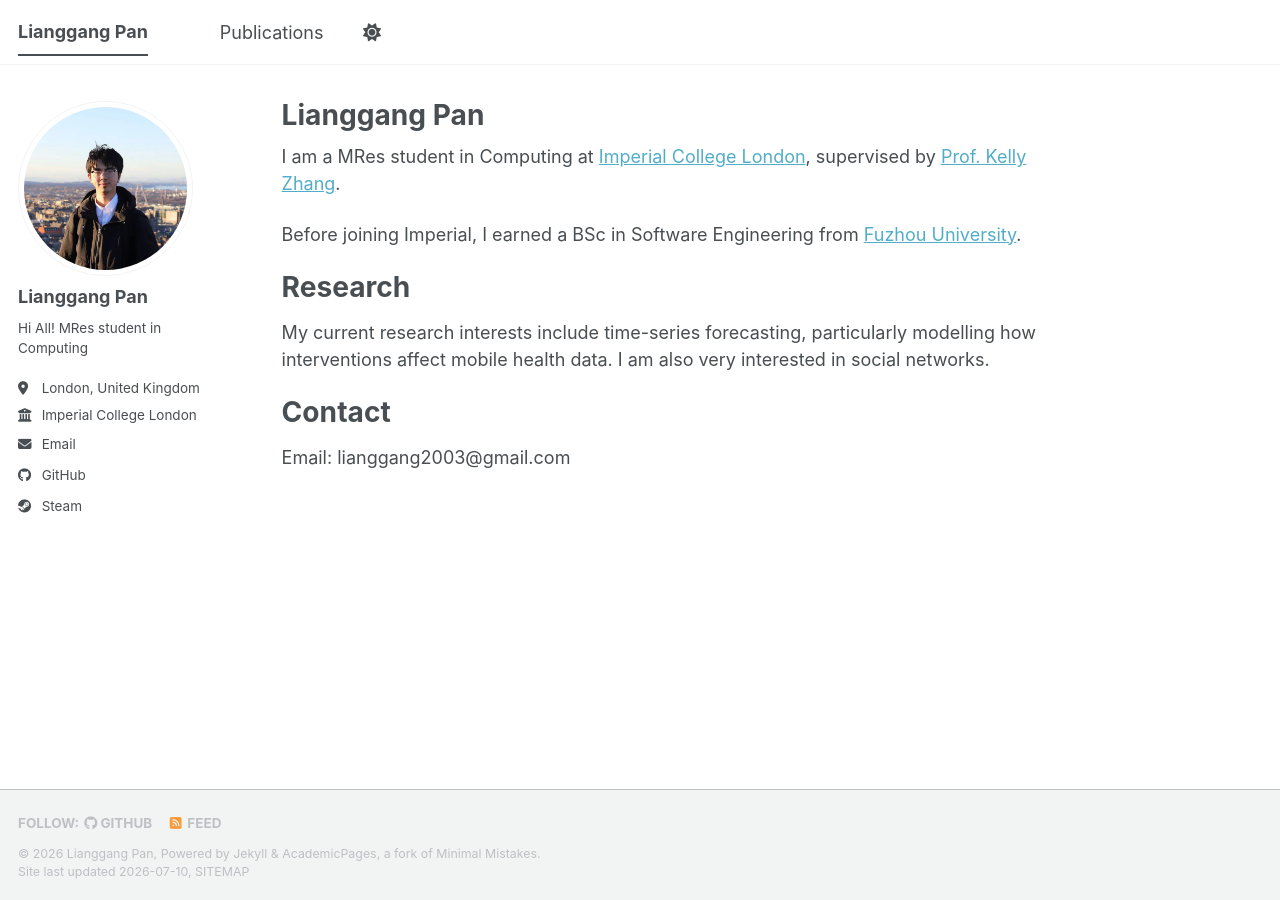
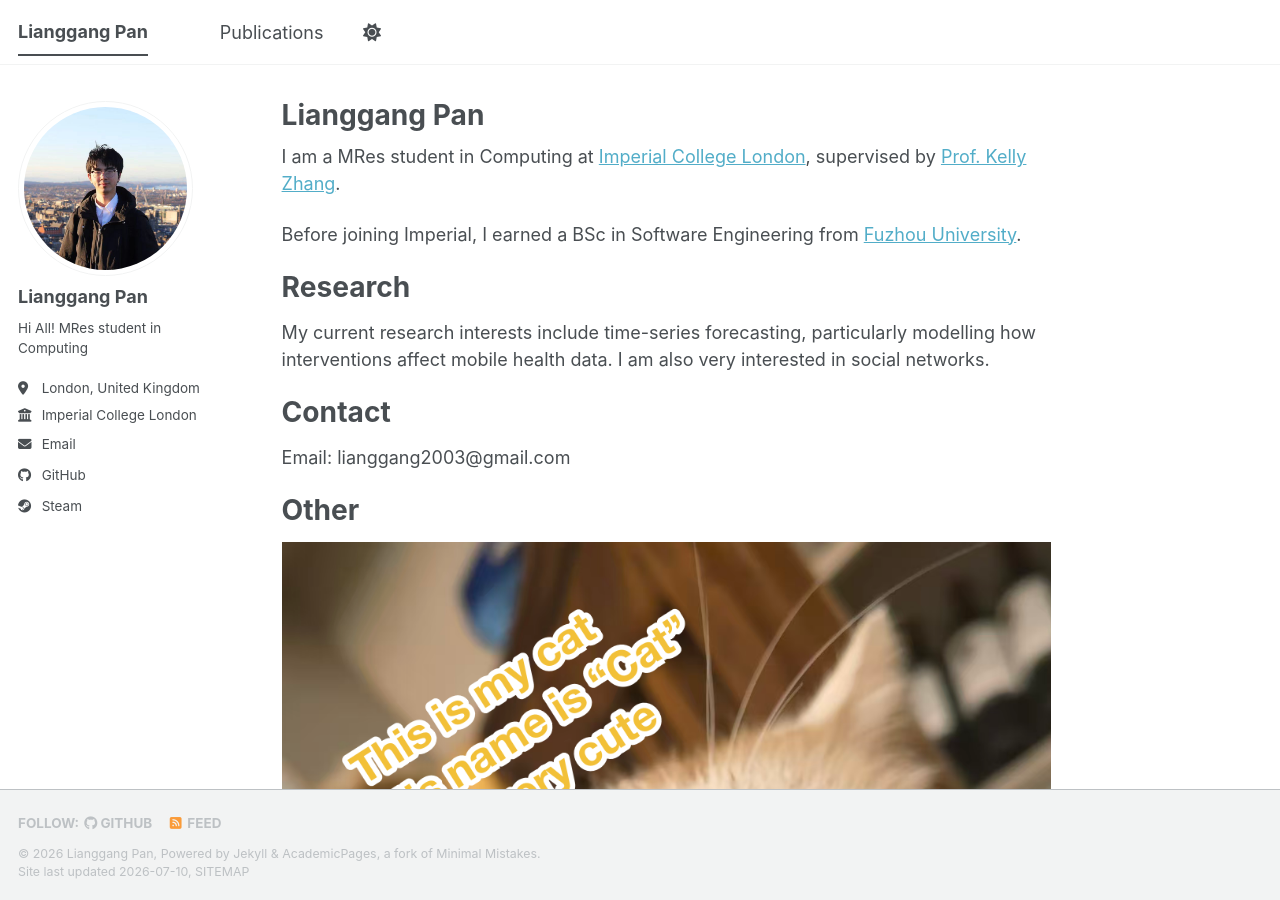
Before and after one commit to ligeaaa/ligeaaa.github.io, a Jekyll site: the page built from _pages/about.md, in a window 1280 px wide and 900 px high. Built offline with Jekyll 4.4.1, drawn with Linux system fonts in a browser that asks for light colours; a style sheet for code colours, icons or effects is not loaded.

Commit message:
✨ feat: update about

```diff
--- a/_pages/about.md
+++ b/_pages/about.md
@@ -20,6 +20,11 @@ My current research interests include time-series forecasting, particularly mode
 Contact
 ======
 Email: lianggang2003@gmail.com
+
+
+Other
+======
+![Cat](/images/cat.png)
 
 
 <!--
```
Also changed, not shown: images/cat.png (added).
